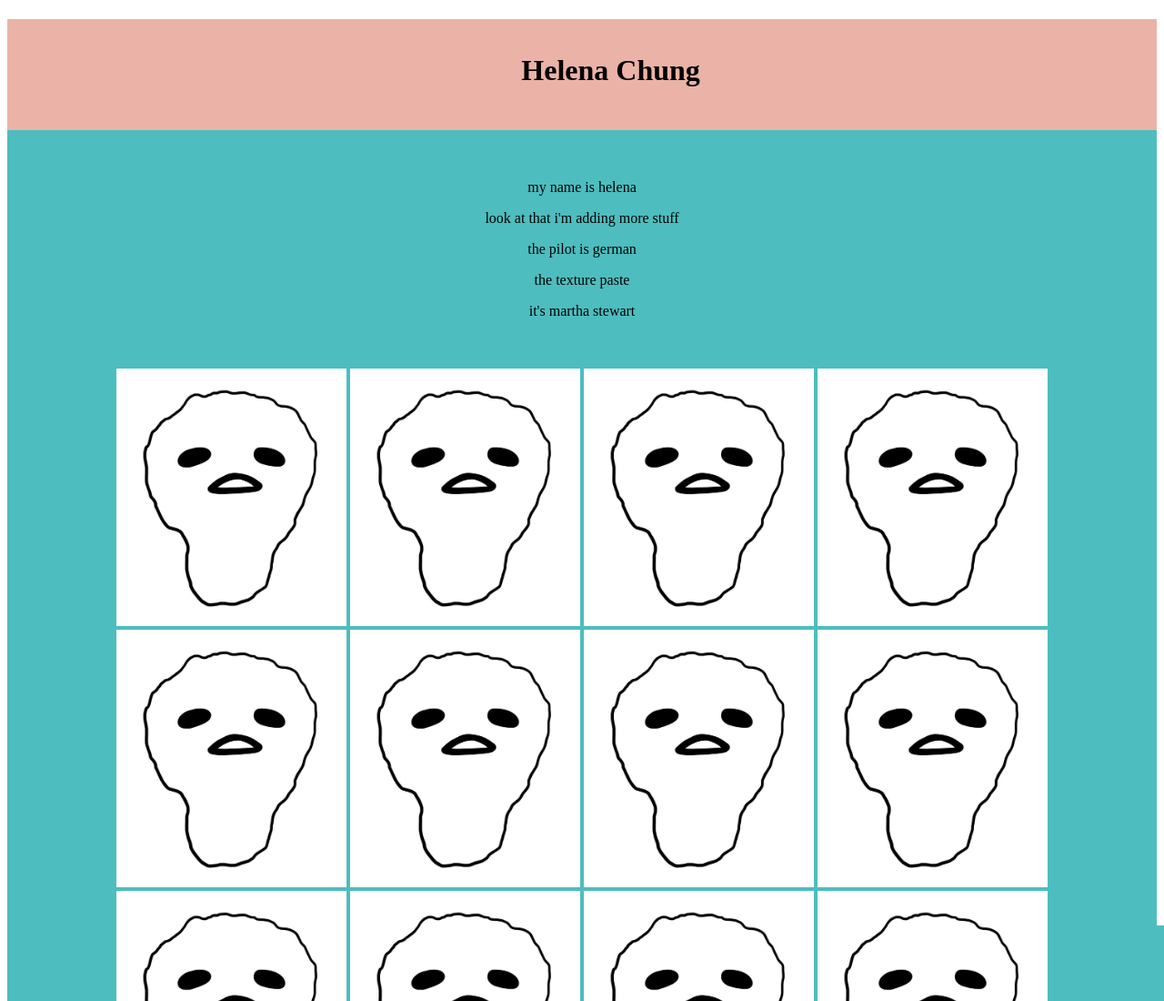
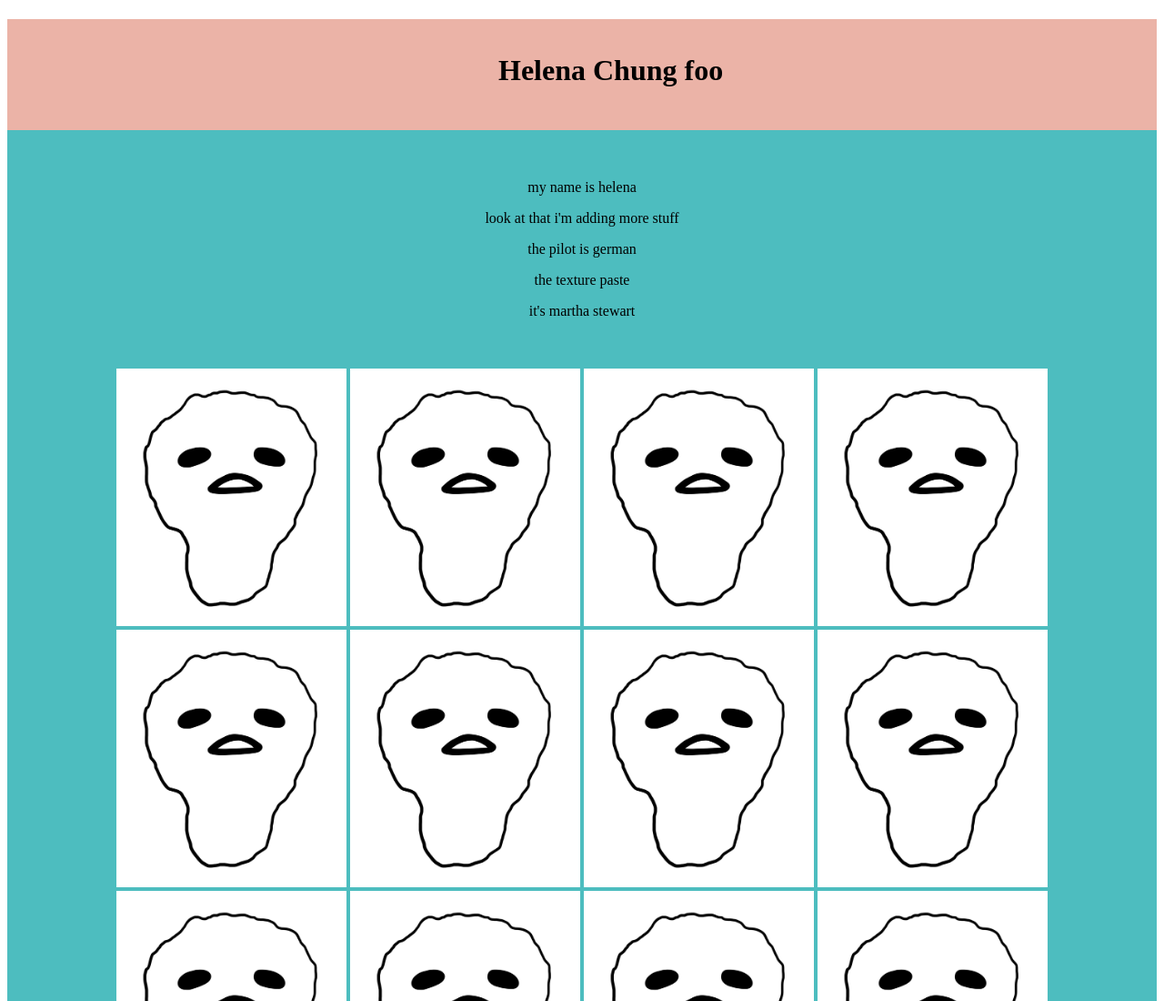
Before and after one commit to hk-chung/hk-chung.github.io, a plain HTML site: page index.html in a window 1280 px wide. Shown: the top 1100 px of the page at 91% size. Drawn offline with Linux system fonts and the light colour scheme.

Commit message:
Update index.html

```diff
--- a/index.html
+++ b/index.html
@@ -6,7 +6,7 @@
 </head>
 <body>
   <div id="main">
-    <h1> Helena Chung</h1>
+    <h1> Helena Chung foo</h1>
     <div id="info">
     <p>my name is helena</p>
     <p>look at that i'm adding more stuff</p>
```
